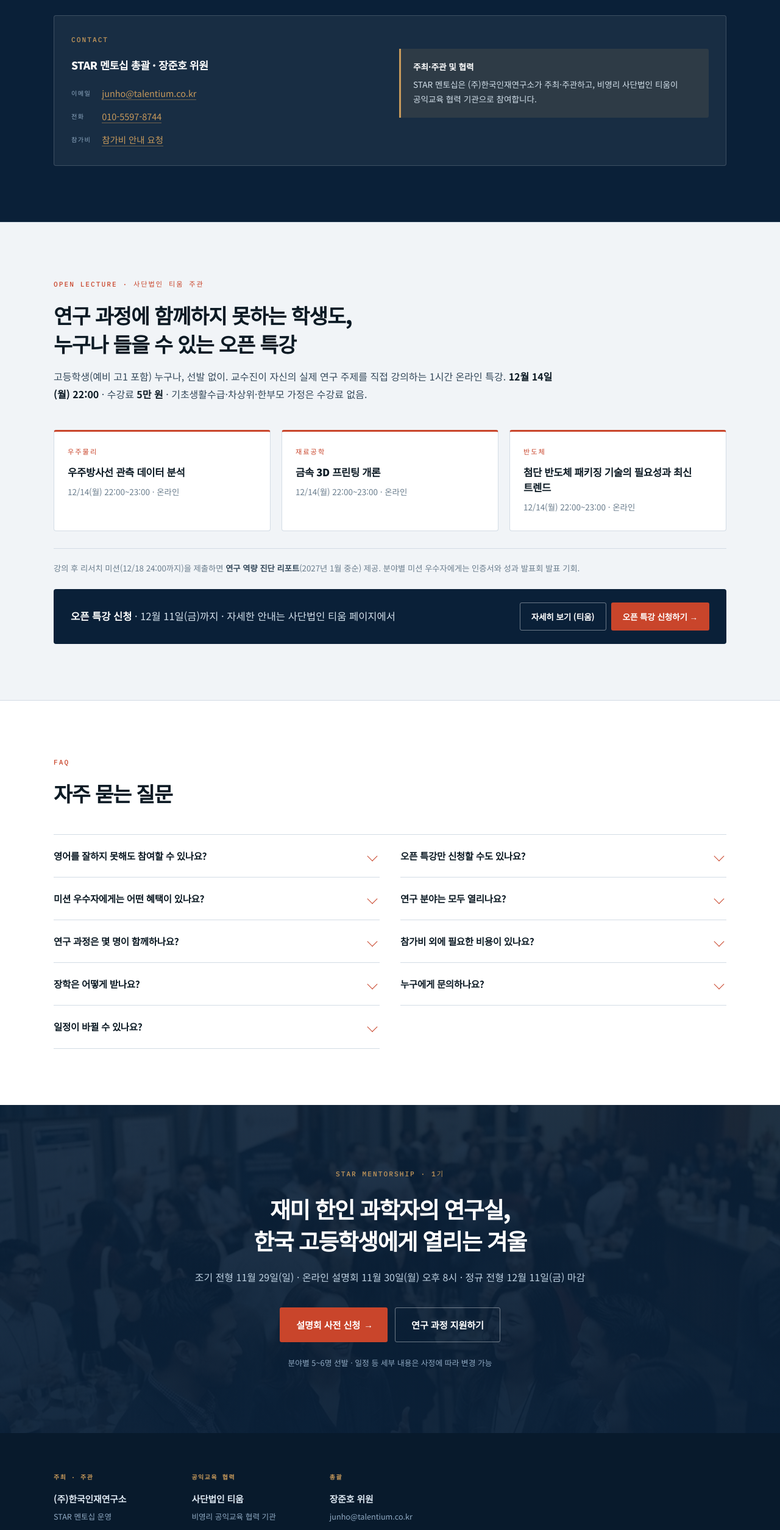
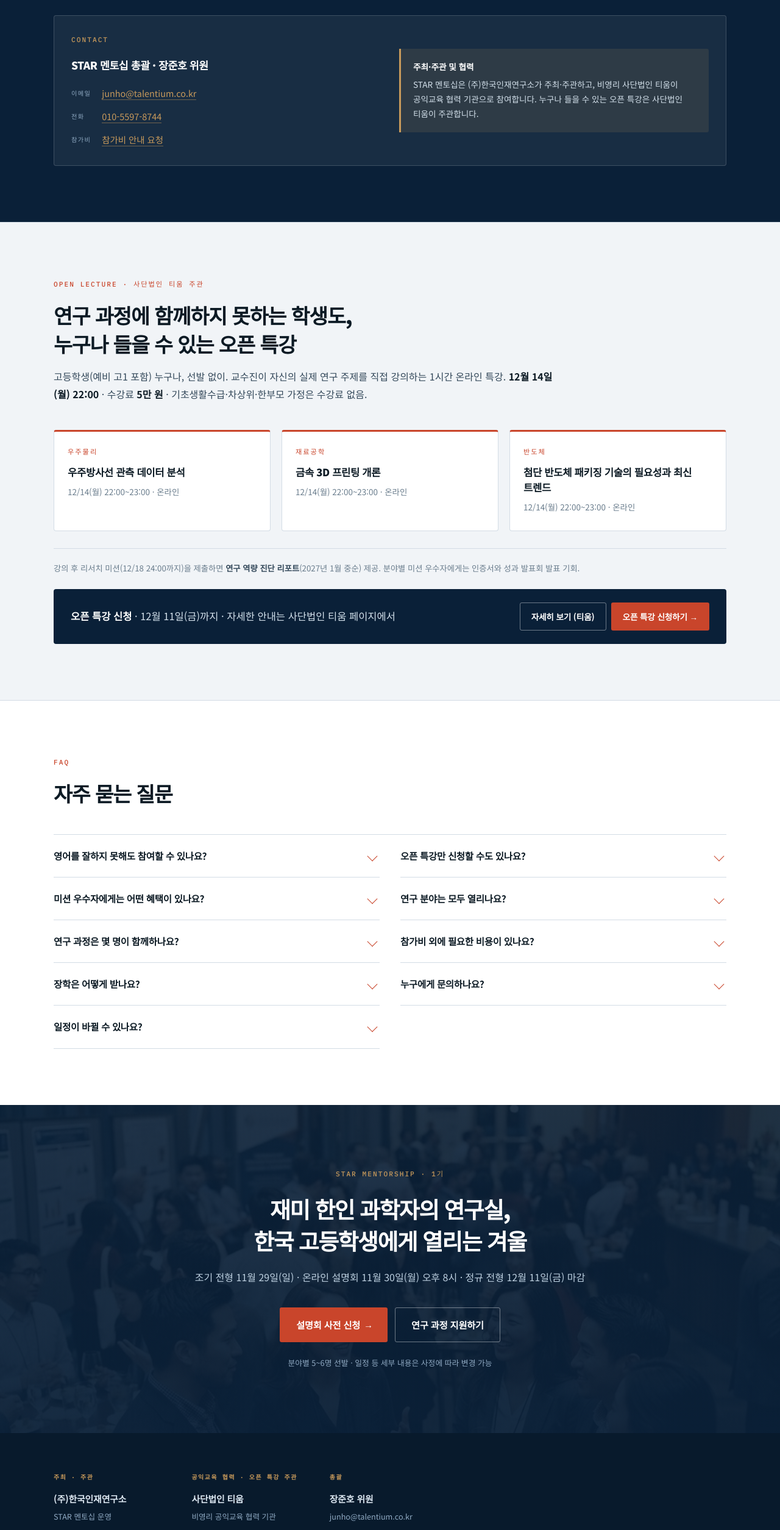
Before and after one commit to johnchoi-droid/talentium-site, a plain HTML site: page star/index.html in a window 1280 px wide. Shown: the part 7371-9880 px from the top of the page at 61% size. Drawn offline with Linux system fonts and the light colour scheme.

Commit message:
STAR: 오픈 특강 사단법인 티움 주관 표기
Co-Authored-By: Claude Opus 5.5 <noreply@anthropic.com>

```diff
--- a/star/index.html
+++ b/star/index.html
@@ -761,7 +761,7 @@ footer{background:#081A2C;color:#93AEC6;padding:64px 0 42px;font-size:.85rem}
           <dt>참가비</dt><dd><a href="mailto:junho@talentium.co.kr?subject=STAR%20%EB%A9%98%ED%86%A0%EC%8B%AD%20%EC%B0%B8%EA%B0%80%EB%B9%84%20%EC%95%88%EB%82%B4%20%EC%9A%94%EC%B2%AD&amp;body=%EC%84%B1%ED%95%A8%28%ED%95%99%EC%83%9D%29%3A%0A%ED%95%99%EB%85%84%C2%B7%ED%95%99%EA%B5%90%3A%0A%ED%9D%AC%EB%A7%9D%20%EB%B6%84%EC%95%BC%3A%0A%EC%97%B0%EB%9D%BD%EC%B2%98%3A">참가비 안내 요청</a></dd>
         </dl>
       </div>
-      <div class="box"><b>주최·주관 및 협력</b>STAR 멘토십은 (주)한국인재연구소가 주최·주관하고, 비영리 사단법인 티움이 공익교육 협력 기관으로 참여합니다.</div>
+      <div class="box"><b>주최·주관 및 협력</b>STAR 멘토십은 (주)한국인재연구소가 주최·주관하고, 비영리 사단법인 티움이 공익교육 협력 기관으로 참여합니다. 누구나 들을 수 있는 오픈 특강은 사단법인 티움이 주관합니다.</div>
     </div>
   </div>
 </section>
@@ -822,7 +822,7 @@ footer{background:#081A2C;color:#93AEC6;padding:64px 0 42px;font-size:.85rem}
   <div class="wrap">
     <div class="orgs">
       <div><h4>주최 · 주관</h4><p>(주)한국인재연구소</p><span>STAR 멘토십 운영</span></div>
-      <div><h4>공익교육 협력</h4><p>사단법인 티움</p><span>비영리 공익교육 협력 기관</span></div>
+      <div><h4>공익교육 협력 · 오픈 특강 주관</h4><p>사단법인 티움</p><span>비영리 공익교육 협력 기관</span></div>
       <div><h4>총괄</h4><p>장준호 위원</p><span>junho@talentium.co.kr</span></div>
     </div>
     <div class="legal">
```
